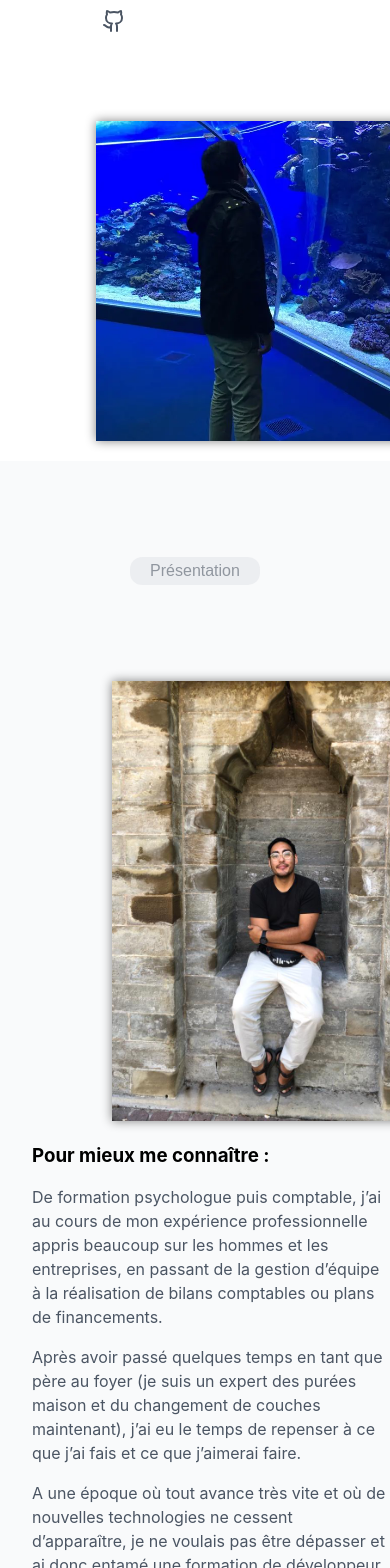
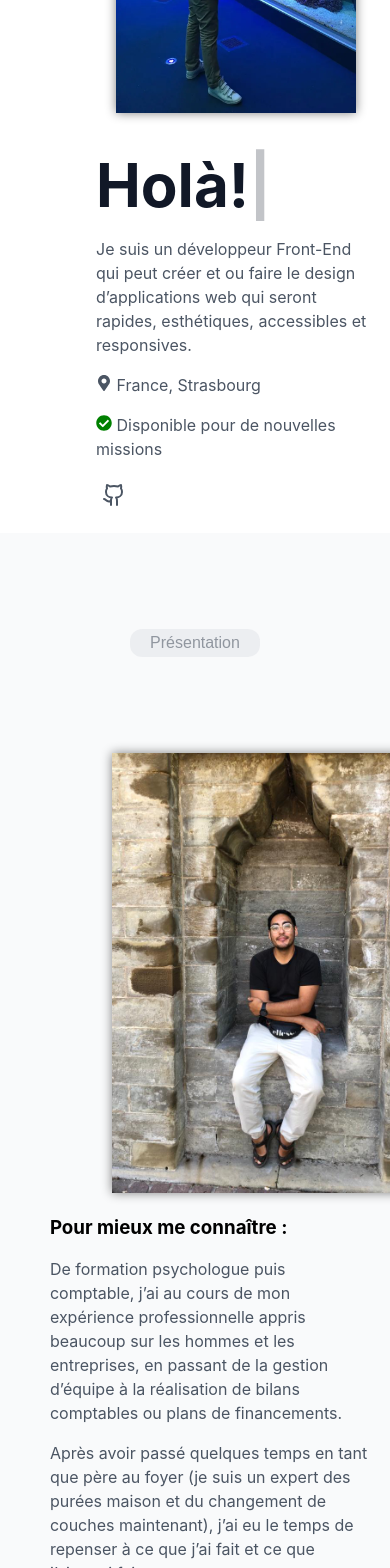
Before and after one commit to kevinismail/Portfolio, a React (Create React App) app: page / in a window 390 px wide. Shown: the part 420-1988 px from the top of the page. Built offline with nearby package versions, Linux system fonts and the light colour scheme; some icons are missing.

Commit message:
fix certains affichage

```diff
--- a/src/pages/homePage/bienvenue.js
+++ b/src/pages/homePage/bienvenue.js
@@ -35,7 +35,7 @@ function BienvenueComponent() {
 
 
   </div>
-  <div className="image-container">
+  <div>
         <img src={welcomeImage} alt="ohh un aquarium" className='image1'/>
     </div>
 
--- a/src/pages/homePage/presentation.js
+++ b/src/pages/homePage/presentation.js
@@ -16,9 +16,12 @@ function PresentationComponent() {
         <div className="text-container">
             <h3>Pour mieux me connaître :</h3>
             <p> De formation psychologue puis comptable, j’ai au cours de mon expérience professionnelle appris beaucoup sur les hommes et les entreprises, en passant de la gestion d’équipe à la réalisation de bilans comptables ou plans de financements. </p>
-            <p> Après avoir passé quelques temps en tant que père au foyer (je suis un expert des purées maison et du changement de couches maintenant), j’ai eu le temps de repenser à ce que j’ai fais et ce que j’aimerai faire. </p>
-            <p> A une époque où tout avance très vite et où de nouvelles technologies ne cessent d’apparaître, je ne voulais pas être dépasser et ai donc entamé une formation de développeur Front-End auprès d’OpenClassroom.  </p>
-            <p>Bien que cette formation soit axée Front et web, je travail également sur des projets personnels ou je touche légèrement le rôle du développeur Back </p>
+            <p> Après avoir passé quelques temps en tant que père au foyer (je suis un expert des purées maison et du changement de couches maintenant), j’ai eu le temps de repenser
+                 à ce que j’ai fait et ce que j’aimerai faire. </p>
+            <p> A une époque où tout avance très vite et où de nouvelles technologies ne cessent d’apparaître,
+                je ne voulais pas être dépassé et ai donc entamé une formation de développeur Front-End auprès d’OpenClassrooms.  </p>
+            <p>Bien que cette formation soit axée Front et web, je travaille également sur des projets personnels ou je touche
+                légèrement le rôle du développeur Back. </p>
             <p>N’hésitez pas à me contacter pour n’importe quel projet !</p>
                <ul className="point-list left-points">
                    <li>Curieux</li>
--- a/src/style/bienvenue.scss
+++ b/src/style/bienvenue.scss
@@ -20,6 +20,7 @@
  }
 
  .image1 {
+  margin:auto;
   margin-top: 46px;
   object-fit: cover;
   width: 280px;
@@ -28,18 +29,25 @@
 
  }
 
+
+
+
  @media (max-width: 768px) {
   .grid-container {
       grid-template-columns: 1fr;
       flex-direction: column;
+      max-width: 80%;
   }
   .welcome-section {
       width: 100%;
       padding: 1rem 5rem;
-      margin-right: 1rem;
   }
   .welcome-section img {
       width: 100%;
-      margin-right: 1rem;
   }
- }
+  .text-container {
+      max-width: 90%;
+      margin-right: 40px;
+
+  }
+}
--- a/src/style/project.scss
+++ b/src/style/project.scss
@@ -9,30 +9,38 @@
 
 .projectContainer {
     display: flex;
-    justify-content: space-between;
+    flex-direction: column;
+    align-items: center;
     width: 100%;
     padding: 20px;
     padding-bottom: 48px;
     box-sizing: border-box;
     margin-bottom: 48px;
-    box-shadow: 0px 4px 8px rgba(0, 0, 0, 0.2);   }
+    box-shadow: 0px 4px 8px rgba(0, 0, 0, 0.2);
+}
 
 .imageContainer {
+    order: 1;
     flex: 1;
+    width: 100%;
+    margin-bottom: 2rem;
 }
 
 .textContainer {
+    order: 2;
     flex: 1;
-    margin-right: 80px;
+    width: 100%;
+    margin-bottom: 2rem;
 }
+
 .firstimage {
-
     object-fit: cover;
-    max-width: 80%;
+    max-width: 100%;
     height: auto;
     box-shadow: 0 0 10px grey;
-    margin-left: 40px;
+    margin-left: 0;
 }
+
 .buttonContainer {
     margin-top: 48px;
     display: flex;
@@ -40,9 +48,11 @@
     align-items: center;
     width: 100%;
 }
+
 .linkContainer {
     margin-top: 48px;
 }
+
 @media (min-width: 768px) {
     .projectContainer {
         flex-direction: row;
```
Lines whose indentation alone changed are shown as unchanged.
